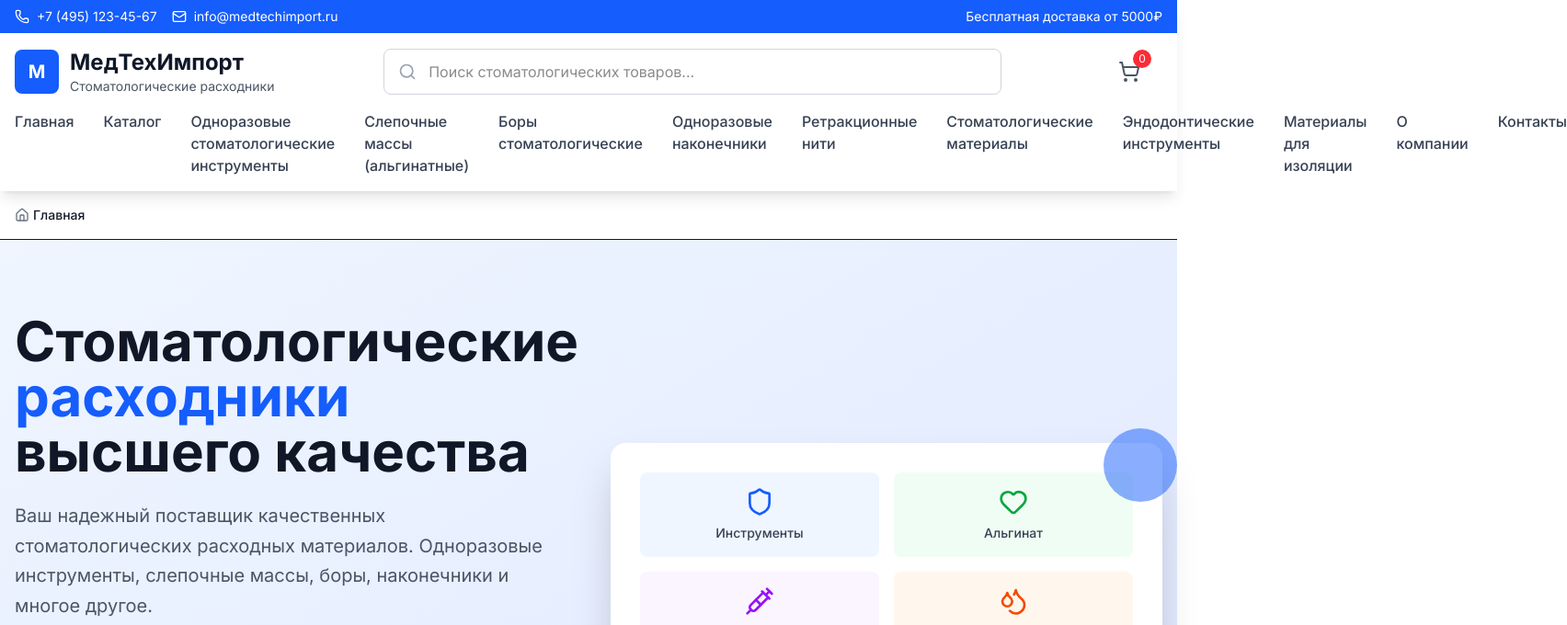
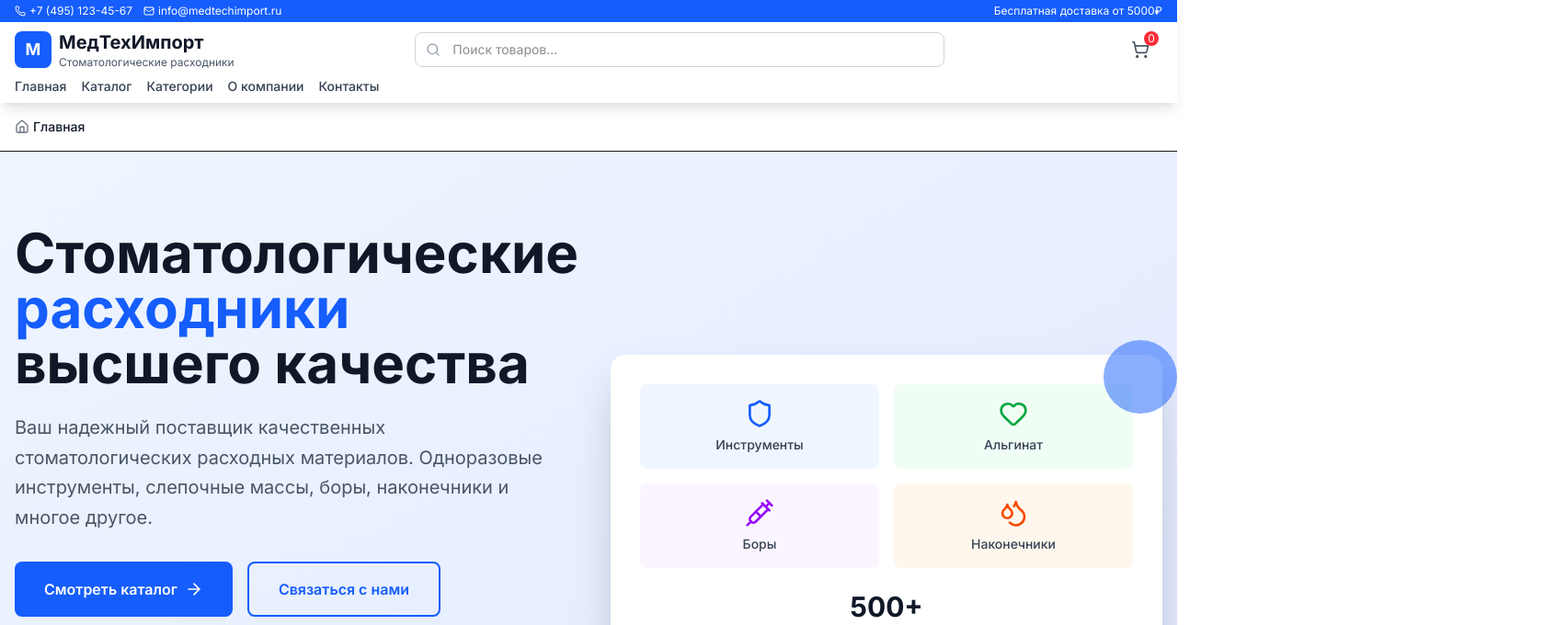
Before and after one commit to PillarDevelopment/medtechimport-landing-page, a Next.js app: page / in a window 1280 px wide. Shown: the top 680 px of the page at 92% size, 1704 px wide, since content can reach past the window. Built offline with nearby package versions, Linux system fonts and the light colour scheme.

Commit message:
updated header

```diff
--- a/package.json
+++ b/package.json
@@ -15,6 +15,7 @@
   },
   "dependencies": {
     "@headlessui/react": "^2.2.7",
+    "@playwright/test": "^1.55.0",
     "clsx": "^2.1.1",
     "lucide-react": "^0.542.0",
     "next": "15.5.2",
--- a/src/components/Header.tsx
+++ b/src/components/Header.tsx
@@ -29,74 +29,76 @@ export default function Header() {
       <JsonLd data={navigationSchema} />
     <header className="bg-white shadow-lg sticky top-0 z-50">
       {/* Top bar */}
-      <div className="bg-blue-600 text-white py-2">
-        <div className="container mx-auto px-4 flex justify-between items-center text-sm">
-          <div className="flex items-center space-x-4">
+      <div className="bg-blue-600 text-white py-1">
+        <div className="container mx-auto px-4 flex justify-between items-center text-xs">
           <div className="flex items-center space-x-2">
-              <Phone className="w-4 h-4" />
-              <span>+7 (495) 123-45-67</span>
+            <div className="flex items-center space-x-1">
+              <Phone className="w-3 h-3" />
+              <span className="hidden sm:inline">+7 (495) 123-45-67</span>
+              <span className="sm:hidden">+7 (495) 123-45-67</span>
             </div>
-            <div className="flex items-center space-x-2">
-              <Mail className="w-4 h-4" />
+            <div className="hidden md:flex items-center space-x-1">
+              <Mail className="w-3 h-3" />
               <span>info@medtechimport.ru</span>
             </div>
           </div>
-          <div className="text-sm">
-            Бесплатная доставка от 5000₽
+          <div className="text-xs">
+            <span className="hidden sm:inline">Бесплатная доставка от 5000₽</span>
+            <span className="sm:hidden">Доставка от 5000₽</span>
           </div>
         </div>
       </div>
 
       {/* Main header */}
-      <div className="container mx-auto px-4 py-4">
+      <div className="container mx-auto px-4 py-2">
         <div className="flex items-center justify-between">
           {/* Logo */}
-          <Link href="/" className="flex items-center space-x-3">
-            <div className="w-12 h-12 bg-blue-600 rounded-lg flex items-center justify-center">
-              <span className="text-white font-bold text-xl">М</span>
+          <Link href="/" className="flex items-center space-x-2">
+            <div className="w-10 h-10 bg-blue-600 rounded-lg flex items-center justify-center">
+              <span className="text-white font-bold text-lg">М</span>
             </div>
             <div>
-              <h1 className="text-2xl font-bold text-gray-900">МедТехИмпорт</h1>
-              <p className="text-sm text-gray-600">Стоматологические расходники</p>
+              <h1 className="text-xl font-bold text-gray-900">МедТехИмпорт</h1>
+              <p className="text-xs text-gray-600 hidden sm:block">Стоматологические расходники</p>
             </div>
           </Link>
 
           {/* Search */}
-          <div className="flex-1 max-w-2xl mx-8">
+          <div className="flex-1 max-w-xl mx-4">
             <div className="relative">
               <input
                 type="text"
-                placeholder="Поиск стоматологических товаров..."
-                className="w-full px-4 py-3 pl-12 pr-4 border border-gray-300 rounded-lg focus:ring-2 focus:ring-blue-500 focus:border-transparent"
+                placeholder="Поиск товаров..."
+                className="w-full px-3 py-2 pl-10 pr-4 border border-gray-300 rounded-lg focus:ring-2 focus:ring-blue-500 focus:border-transparent text-sm"
               />
-              <Search className="absolute left-4 top-1/2 transform -translate-y-1/2 text-gray-400 w-5 h-5" />
+              <Search className="absolute left-3 top-1/2 transform -translate-y-1/2 text-gray-400 w-4 h-4" />
             </div>
           </div>
 
           {/* Cart and Menu */}
-          <div className="flex items-center space-x-4">
+          <div className="flex items-center space-x-2">
             <button
-              className="relative p-2 text-gray-600 hover:text-blue-600 transition-colors"
+              className="relative p-1.5 text-gray-600 hover:text-blue-600 transition-colors"
               aria-label="Корзина покупок"
             >
-              <ShoppingCart className="w-6 h-6" />
-              <span className="absolute -top-1 -right-1 bg-red-500 text-white text-xs rounded-full w-5 h-5 flex items-center justify-center">
+              <ShoppingCart className="w-5 h-5" />
+              <span className="absolute -top-1 -right-1 bg-red-500 text-white text-xs rounded-full w-4 h-4 flex items-center justify-center">
                 0
               </span>
             </button>
 
             <button
               onClick={() => setIsMenuOpen(!isMenuOpen)}
-              className="md:hidden p-2 text-gray-600 hover:text-blue-600 transition-colors"
+              className="md:hidden p-1.5 text-gray-600 hover:text-blue-600 transition-colors"
             >
-              {isMenuOpen ? <X className="w-6 h-6" /> : <Menu className="w-6 h-6" />}
+              {isMenuOpen ? <X className="w-5 h-5" /> : <Menu className="w-5 h-5" />}
             </button>
           </div>
         </div>
 
         {/* Navigation */}
-        <nav className="hidden md:block mt-4">
-          <ul className="flex space-x-8">
+        <nav className="hidden md:block mt-2">
+          <ul className="flex space-x-4 text-sm">
             <li>
               <Link href="/" className="text-gray-700 hover:text-blue-600 font-medium transition-colors">
                 Главная
@@ -107,16 +109,22 @@ export default function Header() {
                 Каталог
               </Link>
             </li>
+            <li className="relative group">
+              <span className="text-gray-700 hover:text-blue-600 font-medium transition-colors cursor-pointer">
+                Категории
+              </span>
+              <div className="absolute top-full left-0 mt-1 bg-white shadow-lg rounded-lg py-2 min-w-64 opacity-0 invisible group-hover:opacity-100 group-hover:visible transition-all duration-200 z-50">
                 {categories.map((category) => (
-              <li key={category.id}>
                   <Link
+                    key={category.id}
                     href={`/catalog/${category.id}`}
-                  className="text-gray-700 hover:text-blue-600 font-medium transition-colors"
+                    className="block px-4 py-2 text-sm text-gray-700 hover:bg-blue-50 hover:text-blue-600 transition-colors"
                   >
                     {category.name}
                   </Link>
+                ))}
+              </div>
             </li>
-            ))}
             <li>
               <Link href="/about" className="text-gray-700 hover:text-blue-600 font-medium transition-colors">
                 О компании
@@ -134,36 +142,38 @@ export default function Header() {
       {/* Mobile menu */}
       {isMenuOpen && (
         <div className="md:hidden bg-white border-t">
-          <div className="container mx-auto px-4 py-4">
+          <div className="container mx-auto px-4 py-2">
             <nav>
-              <ul className="space-y-4">
+              <ul className="space-y-2 text-sm">
                 <li>
-                  <Link href="/" className="block text-gray-700 hover:text-blue-600 font-medium">
+                  <Link href="/" className="block text-gray-700 hover:text-blue-600 font-medium py-1">
                     Главная
                   </Link>
                 </li>
                 <li>
-                  <Link href="/catalog" className="block text-gray-700 hover:text-blue-600 font-medium">
+                  <Link href="/catalog" className="block text-gray-700 hover:text-blue-600 font-medium py-1">
                     Каталог
                   </Link>
                 </li>
+                <li className="border-t pt-2 mt-2">
+                  <div className="text-gray-500 text-xs font-semibold mb-1">КАТЕГОРИИ</div>
                   {categories.map((category) => (
-                  <li key={category.id}>
                     <Link
+                      key={category.id}
                       href={`/catalog/${category.id}`}
-                      className="block text-gray-700 hover:text-blue-600 font-medium"
+                      className="block text-gray-600 hover:text-blue-600 py-1 pl-2"
                     >
                       {category.name}
                     </Link>
+                  ))}
                 </li>
-                ))}
                 <li>
-                  <Link href="/about" className="block text-gray-700 hover:text-blue-600 font-medium">
+                  <Link href="/about" className="block text-gray-700 hover:text-blue-600 font-medium py-1">
                     О компании
                   </Link>
                 </li>
                 <li>
-                  <Link href="/contact" className="block text-gray-700 hover:text-blue-600 font-medium">
+                  <Link href="/contact" className="block text-gray-700 hover:text-blue-600 font-medium py-1">
                     Контакты
                   </Link>
                 </li>
```
Also changed, not shown: 1 other file (tests, documents, lock files or other folders). Lines whose indentation alone changed are shown as unchanged.
